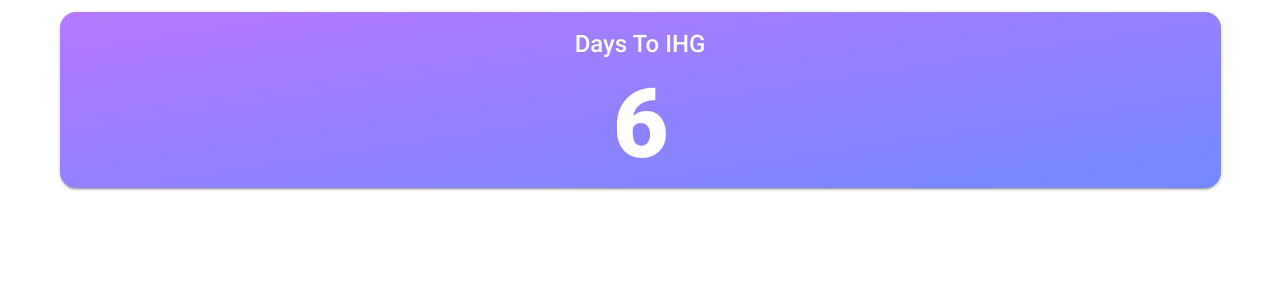
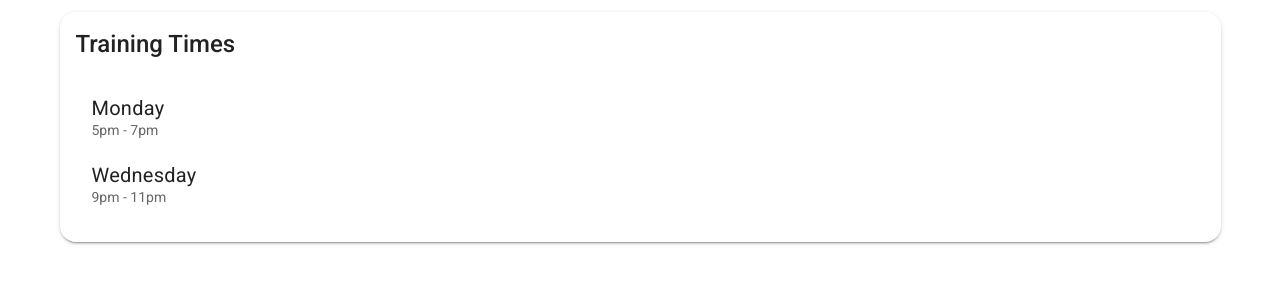
Before and after one commit to yyj-02/CCA-Management-System, a Vue app: page / in a window 1280 px wide. Shown: the top 300 px of the page. Built offline with nearby package versions, Linux system fonts and the light colour scheme.

Commit message:
Added Training times

```diff
--- a/src/App.vue
+++ b/src/App.vue
@@ -40,18 +40,18 @@
       </v-list>
     </v-navigation-drawer> -->
     <v-main>
-      <DaysToEvent />
+      <TrainingTimes />
     </v-main>
   </v-app>
 </template>
 
 <script lang="ts">
 import Vue from "vue";
-import DaysToEvent from "./components/DaysToEvent.vue";
+import TrainingTimes from "./components/TrainingTimes.vue";
 
 export default Vue.extend({
   components: {
-    DaysToEvent,
+    TrainingTimes,
   },
   data: () => {
     return {
--- a/src/components/DaysToEvent.vue
+++ b/src/components/DaysToEvent.vue
@@ -1,6 +1,6 @@
 <template>
   <v-container>
-    <v-card id="grad" class="rounded-xl" elevation="2" height="200%" width="100%">
+    <v-card id="grad" class="rounded-xl" elevation="2" height="100%" width="100%">
       <v-card-title class="justify-center headline white--text font-weight-medium"> Days To {{ eventDetails.eventName }} </v-card-title>
       <v-card-text class="font-weight-black white--text text-center display-4">
         {{ eventDetails. daysToEvent }}
@@ -16,8 +16,8 @@
     eventDetails: {
       default: {
         eventName: "IHG",
-        daysToEvent: 6
-      }
+        daysToEvent: 6,
+      },
     },
   },
 })
--- /dev/null
+++ b/src/components/TrainingTimes.vue
@@ -0,0 +1,41 @@
+<template>
+  <v-container>
+    <v-card class="rounded-xl" elevation="2" height="100%" width="100%">
+      <v-card-title class="headline font-weight-medium">
+        Training Times
+      </v-card-title>
+      <v-card-text>
+        <v-list>
+          <v-list-item
+            v-for="(trainingTime, index) in trainingTimes"
+            :key="index"
+          >
+            <v-list-item-content>
+              <v-list-item-title
+                class="font-weight-regular title"
+                v-text="trainingTime.day"
+              ></v-list-item-title>
+              <v-list-item-subtitle
+                v-text="trainingTime.startTime + ' - ' + trainingTime.endTime"
+              ></v-list-item-subtitle>
+            </v-list-item-content>
+          </v-list-item>
+        </v-list>
+      </v-card-text>
+    </v-card>
+  </v-container>
+</template>
+
+<script lang="ts">
+import Vue from "vue";
+export default Vue.extend({
+  props: {
+    trainingTimes: {
+      default: [
+        { day: "Monday", startTime: "5pm", endTime: "7pm" },
+        { day: "Wednesday", startTime: "9pm", endTime: "11pm" },
+      ],
+    },
+  },
+});
+</script>
```
